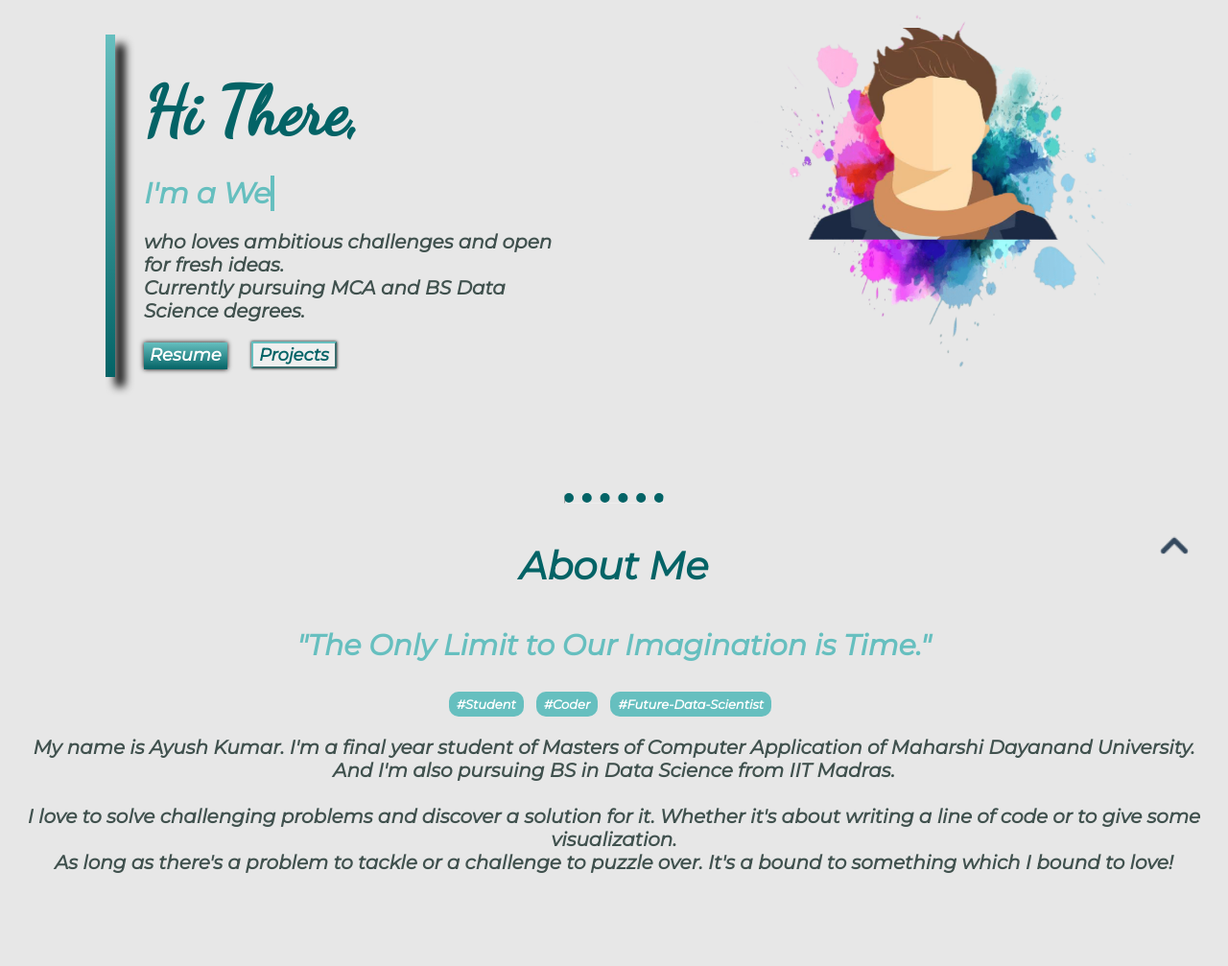
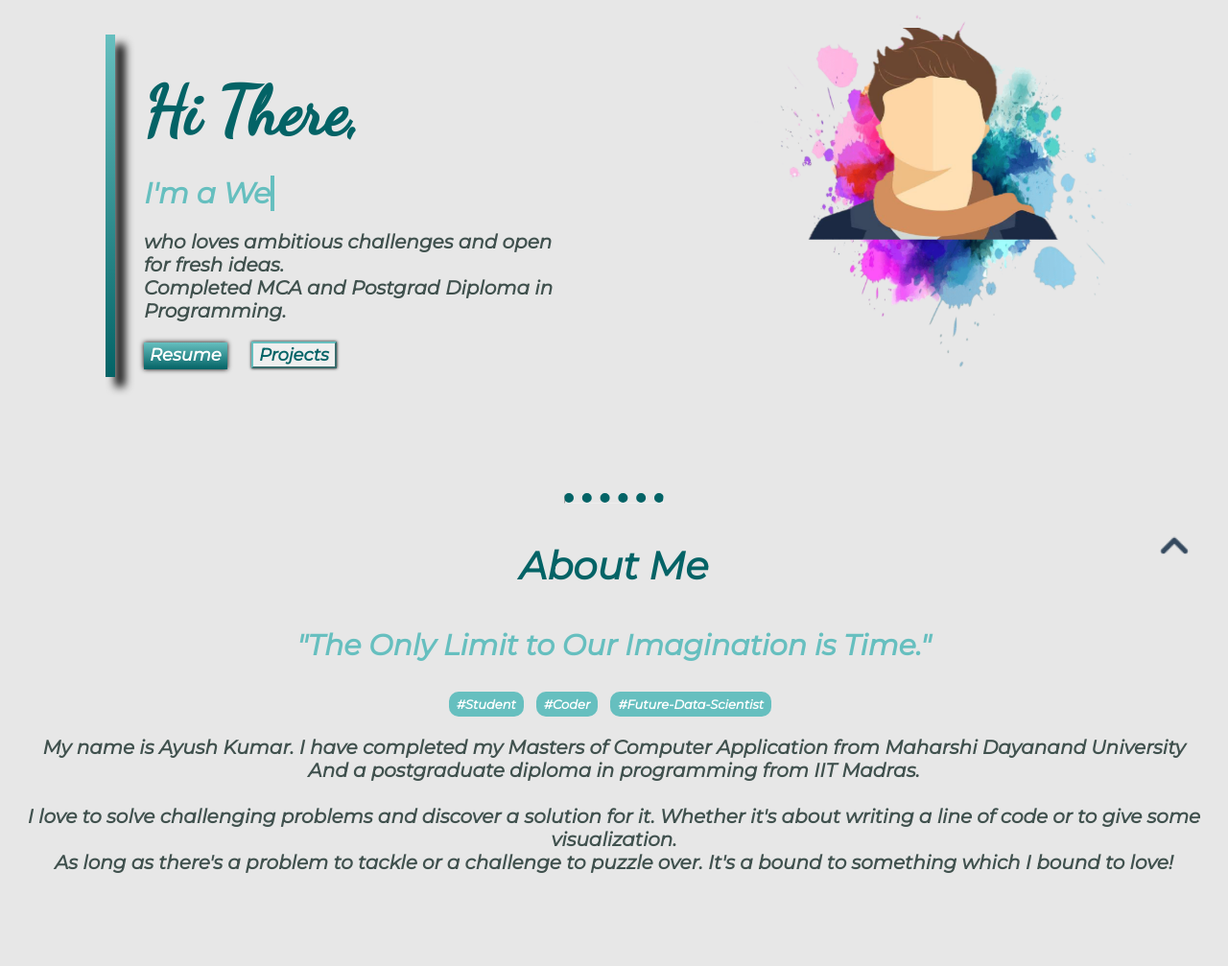
Before and after one commit to aayush138/Devfolio-website, a Django app: page / in a window 1280 px wide. Shown: the part 171-1178 px from the top of the page at 96% size. Run offline with Django 4.2, Linux system fonts and the light colour scheme.

Commit message:
portfolio v1.0

```diff
--- a/template/home.html
+++ b/template/home.html
@@ -11,7 +11,7 @@
                 <h1><b>Hi There,<b></h1><br>
                 <h2 id="text" style="margin: 0px;"></h2><br>
                 <p>who loves ambitious challenges and open for fresh ideas.<br>
-                Currently pursuing MCA and BS Data Science degrees.</p>
+                Completed MCA and Postgrad Diploma in Programming.</p>
                 <button class="fbutton" ><a href="{% static 'doc\Resume.pdf' %}" style="text-decoration: none; color: white;">Resume</a></button>
                 <button class="sbutton"><a href="{% url 'project' %}" style="text-decoration: none; color: #036366;">Projects</a></button>
             </div>
@@ -31,10 +31,8 @@
                 <li class="tag">#Coder</li>
                 <li class="tag">#Future-Data-Scientist</li>
             </ul>
-            <p> My name is Ayush Kumar. I'm a final year student of Masters of Computer Application
-                of Maharshi Dayanand University. <br>
-                And I'm also pursuing BS in Data Science
-                from IIT Madras.
+            <p> My name is Ayush Kumar. I have completed my Masters of Computer Application from Maharshi Dayanand University <br>
+                And a postgraduate diploma in programming from IIT Madras.
                 <br><br>I love to solve challenging problems and discover a
                 solution for it. Whether it's about writing a line of code or
                 to give some visualization.<br>As long as there's a problem to
@@ -95,10 +93,10 @@
                     <img src="{% static 'images/certi.gif' %}" alt="web" class="all-img" style="margin-top: 1rem;width:20rem;height:20rem">
                     <div class="card_text">
                         <h4>Web Development</h4>
-                        <p>Did 3 months internship at Corizo Company as website Devloper.</p>
+                        <p>Did 1 year job at Business Marketer as website Devloper.</p>
                     </div>
                     <div class="btn">
-                        <button class="sbutton" onclick="zoom2()"><a style="text-decoration: none; color: #036366;">Check It Out</a></button>
+<!--                         <button class="sbutton" onclick="zoom2()"><a style="text-decoration: none; color: #036366;">Check It Out</a></button> -->
                     </div>
                     <div class="ribbon-b"></div>
                     <div id="show2" class="show">
```
